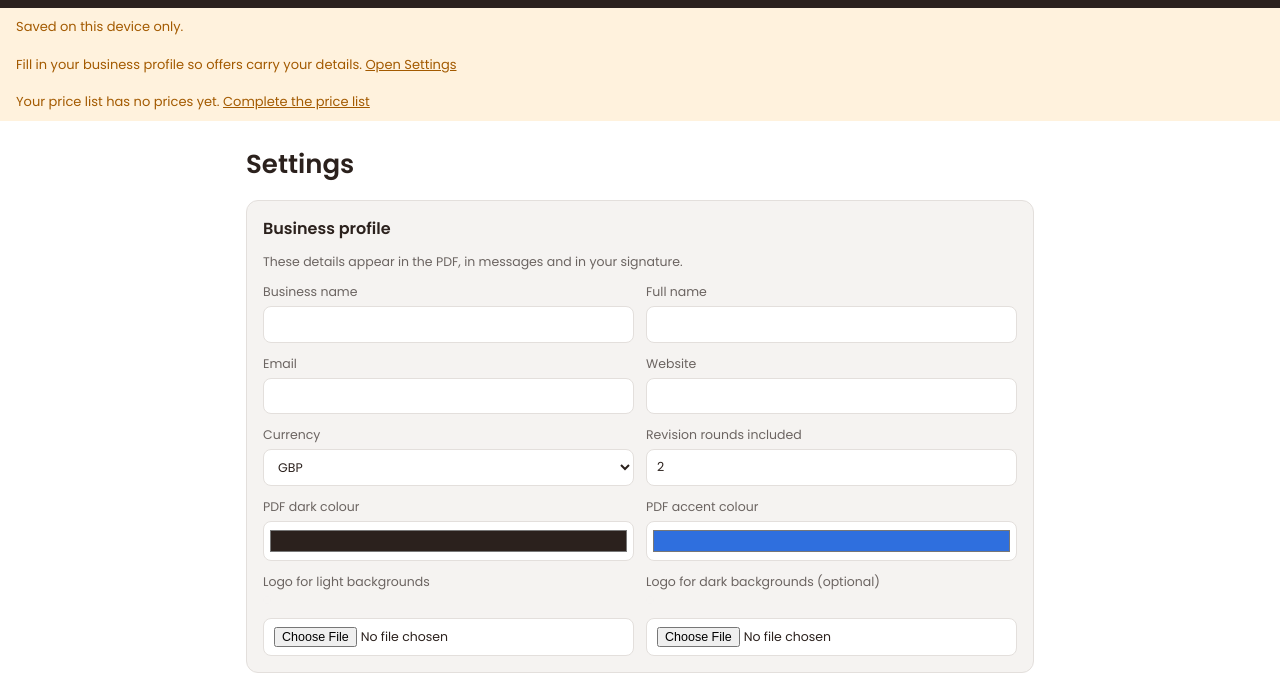
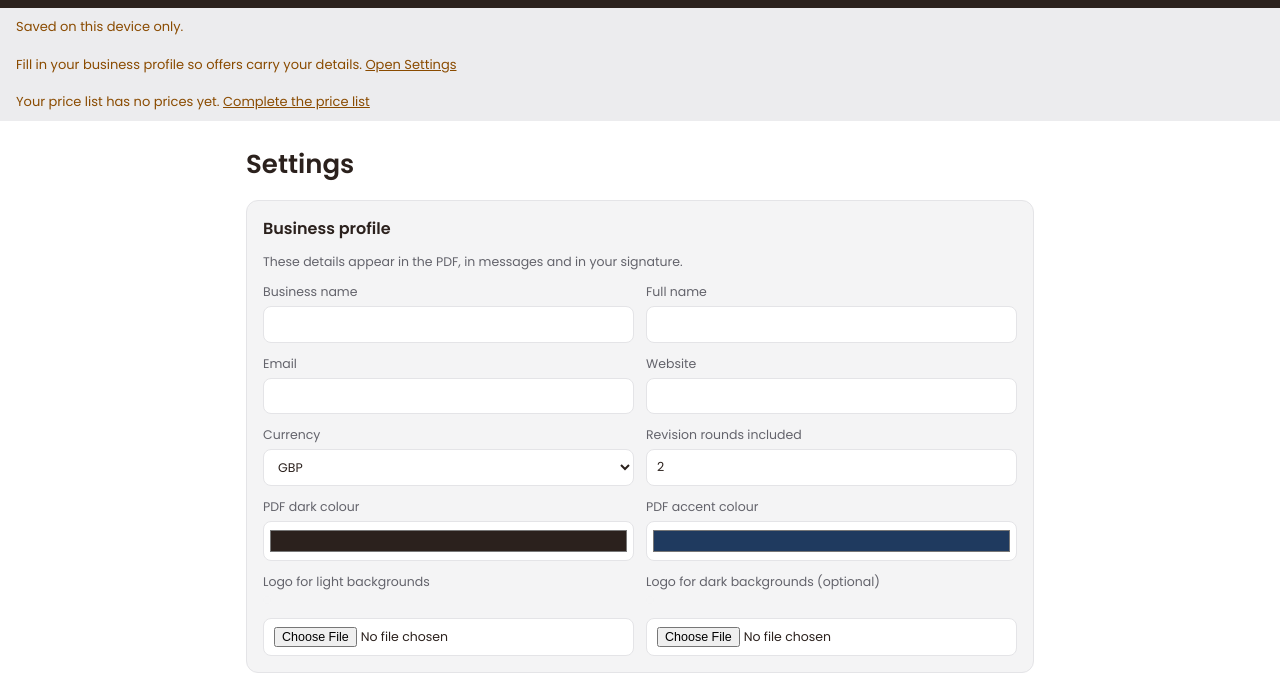
Before and after one commit to mariaglo7/QuoteDesk, a website with bundled scripts: page web/index.html in a window 1280 px wide. Shown: the part 50-743 px from the top of the page. Built offline with nearby package versions, Linux system fonts and the light colour scheme.

Commit message:
style: navy accent and cool greys chosen by Maria
Text on the accent switches between white and ink by luminance, and a dark
accent turns white on the dark panel and banner so it stays readable.

Co-Authored-By: Claude Opus 5.5 <noreply@anthropic.com>

```diff
--- a/web/src/defaults.js
+++ b/web/src/defaults.js
@@ -12,7 +12,7 @@ export const DEFAULT_SETTINGS = {
   profile: {
     businessName: '', ownerName: '', email: '', website: '',
     logoLight: null, logoDark: null,
-    dark: '#2B211D', accent: '#2F6FDE', currency: 'GBP', includedRounds: 2,
+    dark: '#2B211D', accent: '#1F3A5F', currency: 'GBP', includedRounds: 2,
   },
   rushRate: 0.25,
   extraRoundPrice: 40,
--- a/web/src/pdf/blocks.js
+++ b/web/src/pdf/blocks.js
@@ -1,6 +1,6 @@
 // Code written with help from Claude (Anthropic)
 // Drawing blocks of the offer PDF. Each block measures itself before it draws.
-import { THEME as T } from './theme.js';
+import { THEME as T, textOn, accentOnDark } from './theme.js';
 import { formatMoney, addDays } from '../text.js';
 import { displayName } from '../profile.js';
 
@@ -278,7 +278,7 @@ function drawCard(doc, item, priced, m, x, y, width, height, dark, L) {
   for (const lines of m.bullets) {
     hairline(doc, x + pad, cy, x + width - pad, rule);
     cy += 15;
-    dot(doc, x + pad + 2.5, cy - 3.2, 2.4);
+    dot(doc, x + pad + 2.5, cy - 3.2, 2.4, dark ? accentOnDark(T.pink) : T.pink);
     setText(doc, 'light', 8.8, ink);
     drawLines(doc, lines, x + pad + 14, cy, 8.8, 1.59);
     cy += (lines.length - 1) * 14 + 6;
@@ -286,7 +286,7 @@ function drawCard(doc, item, priced, m, x, y, width, height, dark, L) {
 
   if (dark) {
     const label = L.recommended;
-    setText(doc, 'medium', 7.5, T.ink);
+    setText(doc, 'medium', 7.5, textOn(T.pink));
     const w = doc.getTextWidth(label) + 18;
     doc.setFillColor(T.pink);
     doc.roundedRect(x + pad, y - 8, w, 16, 8, 8, 'F');
@@ -421,14 +421,14 @@ export function drawBundleBanner(doc, section, totals, flow, quote) {
     const y = flow.y + 6;
     doc.setFillColor(T.ink);
     doc.roundedRect(T.margin, y, T.contentWidth, height, T.cardRadius, T.cardRadius, 'F');
-    setText(doc, 'semibold', 15, T.pink);
+    setText(doc, 'semibold', 15, accentOnDark(T.pink));
     drawLines(doc, nameLines, T.margin + 23, y + 33, 15, 1.27);
     labels.forEach((label, i) => {
       const col = Math.floor(i / rows);
       const row = i % rows;
       const lx = T.margin + 23 + col * 186;
       const ly = y + 55 + nameExtra + row * 18;
-      check(doc, lx, ly - 2.4, T.pink);
+      check(doc, lx, ly - 2.4, accentOnDark(T.pink));
       setText(doc, 'light', 9, T.white);
       doc.text(label, lx + 10, ly);
     });
--- a/web/src/pdf/theme.js
+++ b/web/src/pdf/theme.js
@@ -19,6 +19,20 @@ export const THEME = {
   cardRadius: 12,
 };
 
+/** Readable text colour on a background: white on dark colours, ink on light ones. */
+export function textOn(hex) {
+  const m = /^#([0-9a-f]{2})([0-9a-f]{2})([0-9a-f]{2})$/i.exec(hex ?? '');
+  if (!m) return THEME.ink;
+  const [r, g, b] = m.slice(1).map((v) => parseInt(v, 16) / 255);
+  const luminance = 0.2126 * r + 0.7152 * g + 0.0722 * b;
+  return luminance < 0.5 ? '#FFFFFF' : THEME.ink;
+}
+
+/** The accent where it sits on the dark colour: a dark accent would vanish, so it becomes white. */
+export function accentOnDark(hex) {
+  return textOn(hex) === '#FFFFFF' ? '#FFFFFF' : hex;
+}
+
 /** Applies the profile colours for one render; returns a function that restores the defaults. */
 export function applyTheme(profile) {
   const saved = { ink: THEME.ink, pink: THEME.pink };
--- a/web/styles.css
+++ b/web/styles.css
@@ -1,25 +1,25 @@
 /* Code written with help from Claude (Anthropic) */
 /* Palette: brown, grey and white with a blue main accent and a small pink second accent. Layout: brown top bar, one work area; Desk is two columns from 860px, tabs stacked below. */
 :root {
-  --bg: #ffffff; --surface: #f5f3f1; --fg: #2b211d; --muted: #6b6461; --line: #e3dfdc;
+  --bg: #ffffff; --surface: #f4f4f5; --fg: #2b211d; --muted: #63636b; --line: #e4e4e7;
   --bar: #2b211d; --bar-fg: #ffffff;
-  --accent: #2f6fde; --accent-ink: #ffffff; --accent-soft: #e5eefc;
+  --accent: #1f3a5f; --accent-ink: #ffffff; --accent-soft: #e6ebf2;
   --pink: #d9558f; --pink-soft: #fbe6ef;
-  --ok: #1d7a4b; --warn: #a35a00; --warn-soft: #fff2dd; --bad: #b3261e;
+  --ok: #1d7a4b; --warn: #8a4b00; --warn-soft: #ececee; --bad: #b3261e;
   --font: "Poppins", system-ui, sans-serif;
 }
 @media (prefers-color-scheme: dark) {
   :root:not([data-theme="light"]) {
-    --bg: #1c1816; --surface: #262120; --fg: #f3efec; --muted: #b3aaa5; --line: #3a3330;
-    --bar: #120f0e; --accent: #6f9ff0; --accent-ink: #10131a; --accent-soft: #1f2a3d;
-    --pink: #ef8cb8; --pink-soft: #43262f; --ok: #8fe3b0; --warn: #ffc86b; --warn-soft: #43321a; --bad: #ff9c94;
+    --bg: #18181b; --surface: #232326; --fg: #f3efec; --muted: #a9a9b0; --line: #36363b;
+    --bar: #120f0e; --accent: #8fb0d8; --accent-ink: #10131a; --accent-soft: #1f2a3d;
+    --pink: #ef8cb8; --pink-soft: #43262f; --ok: #8fe3b0; --warn: #ffc86b; --warn-soft: #2c2c30; --bad: #ff9c94;
     color-scheme: dark;
   }
 }
 :root[data-theme="dark"] {
-  --bg: #1c1816; --surface: #262120; --fg: #f3efec; --muted: #b3aaa5; --line: #3a3330;
-  --bar: #120f0e; --accent: #6f9ff0; --accent-ink: #10131a; --accent-soft: #1f2a3d;
-  --pink: #ef8cb8; --pink-soft: #43262f; --ok: #8fe3b0; --warn: #ffc86b; --warn-soft: #43321a; --bad: #ff9c94;
+  --bg: #18181b; --surface: #232326; --fg: #f3efec; --muted: #a9a9b0; --line: #36363b;
+  --bar: #120f0e; --accent: #8fb0d8; --accent-ink: #10131a; --accent-soft: #1f2a3d;
+  --pink: #ef8cb8; --pink-soft: #43262f; --ok: #8fe3b0; --warn: #ffc86b; --warn-soft: #2c2c30; --bad: #ff9c94;
   color-scheme: dark;
 }
 * { box-sizing: border-box; }
```
Also changed, not shown: docs/superpowers/plans/2026-11-19-generalise.md (+1 -1 lines), docs/superpowers/specs/2026-11-19-generalise-design.md (+1 -1 lines), hostinger/oferta/index.html (+3 -3 lines), hostinger/oferta/offer-page.js (+6 -1 lines), tests/pdf-layout.test.js (+13 -0 lines), tests/pricing.test.js (+1 -1 lines).
